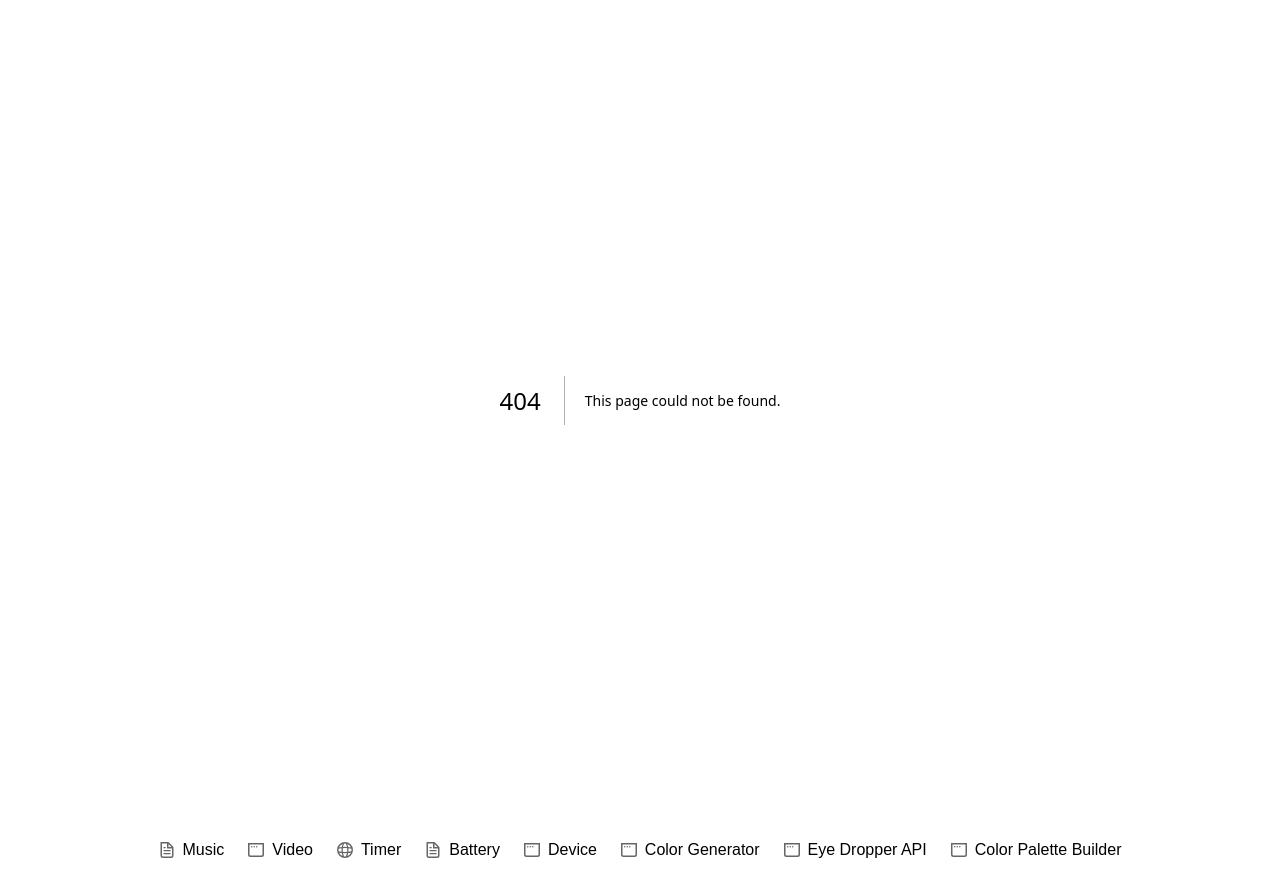
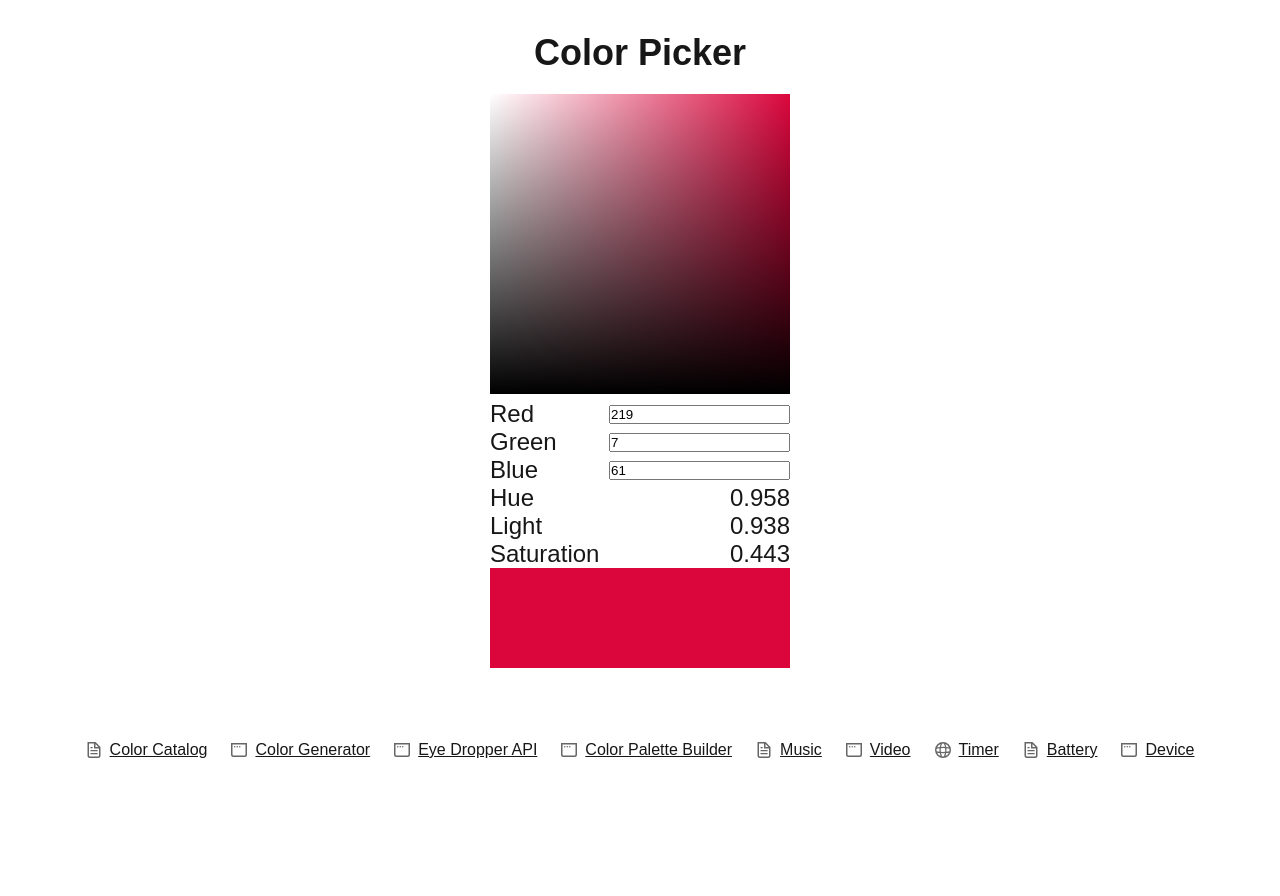
Before and after one commit to Ardelon/page-visibility-api, a Next.js app: page /color-picker in a window 1280 px wide. Before the commit this address had no page. Shown: the top 896 px of the page. After the commit the page ends 800 px from the top, so only its background shows below. Built offline with nearby package versions, Linux system fonts and the light colour scheme.

Commit message:
update catalog publish

```diff
--- /dev/null
+++ b/app/color-picker/layout.js
@@ -0,0 +1,25 @@
+export default function Layout({ children }) {
+  return <>{children} </>;
+}
+
+const title = "Ardelon - Color Picker";
+const description = "Color picker with canvas.";
+
+export const metadata = {
+  title,
+  description,
+  openGraph: {
+    type: "website",
+    url: "https://ardelon.com/color-picker",
+    title,
+    description,
+    siteName: "Ardelon",
+    images: [{ url: `/color_catalog.webp`, width: 600, height: 600 }],
+  },
+  twitter: {
+    card: "summary_large_image",
+    title,
+    description,
+    images: `/color_catalog.webp`,
+  },
+};
--- /dev/null
+++ b/app/color-picker/page.js
@@ -0,0 +1,139 @@
+"use client";
+
+import { RGBToHex, rgbToHsl } from "@/utility/rendering";
+import { useEffect, useRef, useState } from "react";
+function ColorPicker() {
+  const canvasRef = useRef(null);
+  const [color, setColor] = useState({ r: 219, g: 7, b: 61 });
+  const [hslColor, setHslColor] = useState(rgbToHsl(color.r, color.g, color.b));
+
+  useEffect(() => {
+    setHslColor(rgbToHsl(color.r, color.g, color.b));
+  }, [color]);
+
+  useEffect(() => {
+    var ColorCtx = canvasRef.current.getContext("2d"); // This create a 2D context for the canvas
+
+    var { hex: color1 } = RGBToHex([color.r, color.g, color.b]);
+
+    let gradientH = ColorCtx.createLinearGradient(
+      0,
+      0,
+      ColorCtx.canvas.width,
+      0
+    );
+    gradientH.addColorStop(0, "#fff");
+    gradientH.addColorStop(1, color1);
+    ColorCtx.fillStyle = gradientH;
+    ColorCtx.fillRect(0, 0, ColorCtx.canvas.width, ColorCtx.canvas.height);
+
+    // Create a Vertical Gradient(white to black)
+    let gradientV = ColorCtx.createLinearGradient(0, 0, 0, 300);
+    gradientV.addColorStop(0, "rgba(0,0,0,0)");
+    gradientV.addColorStop(1, "#000");
+    ColorCtx.fillStyle = gradientV;
+    ColorCtx.fillRect(0, 0, ColorCtx.canvas.width, ColorCtx.canvas.height);
+    const pixel = ColorCtx.getImageData(200, 100, 1, 1)["data"];
+
+    const controller = new AbortController();
+
+    canvasRef.current.addEventListener(
+      "click",
+      function (event) {
+        var ColorCtx = canvasRef.current.getContext("2d");
+        const pixel1 = ColorCtx.getImageData(200, 100, 1, 1)["data"];
+        let x = event.offsetX; // Get X coordinate
+        let y = event.offsetY; // Get Y coordinate
+        const pixel = ColorCtx.getImageData(x, y, 1, 1)["data"];
+        console.log(pixel);
+        const newHsl = rgbToHsl(pixel[0], pixel[1], pixel[2]);
+        console.log(newHsl);
+        setHslColor(rgbToHsl(newHsl[0], newHsl[1], newHsl[2]));
+      },
+      { signal: controller.signal }
+    );
+    return () => {
+      controller.abort();
+    };
+  }, [color]);
+
+  return (
+    <div className="page-position">
+      <h2>Color Picker</h2>
+      <div className="color-picker-container">
+        <div className="canvas-container">
+          <canvas width="300px" height="300px" ref={canvasRef}></canvas>
+        </div>
+        <div className="color-value-container">
+          <div className="color-input-container">
+            <label>Red</label>
+            <input
+              value={color.r}
+              onChange={(e) => {
+                setColor((state) => {
+                  return {
+                    ...state,
+                    r: Math.min(Math.max(Number(e.target.value), 0), 255),
+                  };
+                });
+              }}
+            />
+          </div>
+          <div className="color-input-container">
+            <label>Green</label>
+            <input
+              value={color.g}
+              onChange={(e) => {
+                setColor((state) => {
+                  return {
+                    ...state,
+                    g: Math.min(Math.max(Number(e.target.value), 0), 255),
+                  };
+                });
+              }}
+            />
+          </div>
+          <div className="color-input-container">
+            <label>Blue</label>
+            <input
+              value={color.b}
+              onChange={(e) => {
+                setColor((state) => {
+                  return {
+                    ...state,
+                    b: Math.min(Math.max(Number(e.target.value), 0), 255),
+                  };
+                });
+              }}
+            />
+          </div>
+        </div>
+        <div className="hsl-container">
+          <div className="color-input-container">
+            <label>Hue</label>
+            <div>{hslColor[0]}</div>
+          </div>
+          <div className="color-input-container">
+            <label>Light</label>
+            <div>{hslColor[1]}</div>
+          </div>
+          <div className="color-input-container">
+            <label>Saturation</label>
+            <div>{hslColor[2]}</div>
+          </div>
+        </div>
+        <div
+          style={{
+            height: "100px",
+
+            background: `hsl(${hslColor[0] * 360},${hslColor[1] * 100}%,${
+              hslColor[2] * 100
+            }%)`,
+          }}
+        ></div>
+      </div>
+    </div>
+  );
+}
+
+export default ColorPicker;
--- a/app/globals.css
+++ b/app/globals.css
@@ -202,6 +202,7 @@ a {
   display: flex;
   align-items: center;
   gap: 8px;
+  text-decoration: underline;
 }
 
 .tint-container {
@@ -218,3 +219,10 @@ a {
   display: flex;
   gap: 10px;
 }
+
+.color-input-container {
+  display: flex;
+  justify-content: space-between;
+  align-items: center;
+  gap: 40px;
+}
--- a/app/layout.js
+++ b/app/layout.js
@@ -55,6 +55,62 @@ export default function RootLayout({ children }) {
         <div className={"page-layout"}>
           {children}
           <footer className={"footer"}>
+            <Link
+              href="/color-catalog"
+              rel="noopener noreferrer"
+              className="link"
+            >
+              <Image
+                aria-hidden
+                src="/file.svg"
+                alt="File icon"
+                width={16}
+                height={16}
+              />
+              Color Catalog
+            </Link>
+            <Link
+              href="/color-generator"
+              rel="noopener noreferrer"
+              className="link"
+            >
+              <Image
+                aria-hidden
+                src="/window.svg"
+                alt="Window icon"
+                width={16}
+                height={16}
+              />
+              Color Generator
+            </Link>
+            <Link
+              href="/web-api/eye-dropper"
+              rel="noopener noreferrer"
+              className="link"
+            >
+              <Image
+                aria-hidden
+                src="/window.svg"
+                alt="Window icon"
+                width={16}
+                height={16}
+              />
+              Eye Dropper API
+            </Link>
+            <Link
+              href="/color-palette-builder"
+              rel="noopener noreferrer"
+              className="link"
+            >
+              <Image
+                aria-hidden
+                src="/window.svg"
+                alt="Window icon"
+                width={16}
+                height={16}
+              />
+              Color Palette Builder
+            </Link>
             <Link
               href="/web-api/music"
               rel="noopener noreferrer"
@@ -125,48 +181,6 @@ export default function RootLayout({ children }) {
               />
               Device
             </Link>
-            <Link
-              href="/color-generator"
-              rel="noopener noreferrer"
-              className="link"
-            >
-              <Image
-                aria-hidden
-                src="/window.svg"
-                alt="Window icon"
-                width={16}
-                height={16}
-              />
-              Color Generator
-            </Link>
-            <Link
-              href="/web-api/eye-dropper"
-              rel="noopener noreferrer"
-              className="link"
-            >
-              <Image
-                aria-hidden
-                src="/window.svg"
-                alt="Window icon"
-                width={16}
-                height={16}
-              />
-              Eye Dropper API
-            </Link>
-            <Link
-              href="/color-palette-builder"
-              rel="noopener noreferrer"
-              className="link"
-            >
-              <Image
-                aria-hidden
-                src="/window.svg"
-                alt="Window icon"
-                width={16}
-                height={16}
-              />
-              Color Palette Builder
-            </Link>
           </footer>
         </div>
       </body>
--- a/utility/rendering.js
+++ b/utility/rendering.js
@@ -122,3 +122,36 @@ export function parseRGB(RGBCode) {
     }),
   };
 }
+
+export function rgbToHsl(r, g, b) {
+  (r /= 255), (g /= 255), (b /= 255);
+
+  let max = Math.max(r, g, b),
+    min = Math.min(r, g, b);
+  let h,
+    s,
+    l = (max + min) / 2;
+
+  if (max == min) {
+    h = s = 0; // achromatic
+  } else {
+    let d = max - min;
+    s = l > 0.5 ? d / (2 - max - min) : d / (max + min);
+
+    switch (max) {
+      case r:
+        h = (g - b) / d + (g < b ? 6 : 0);
+        break;
+      case g:
+        h = (b - r) / d + 2;
+        break;
+      case b:
+        h = (r - g) / d + 4;
+        break;
+    }
+
+    h /= 6;
+  }
+
+  return [h.toFixed(3), s.toFixed(3), l.toFixed(3)];
+}
```
Also changed, not shown: index.html (added, +45 -0 lines).
